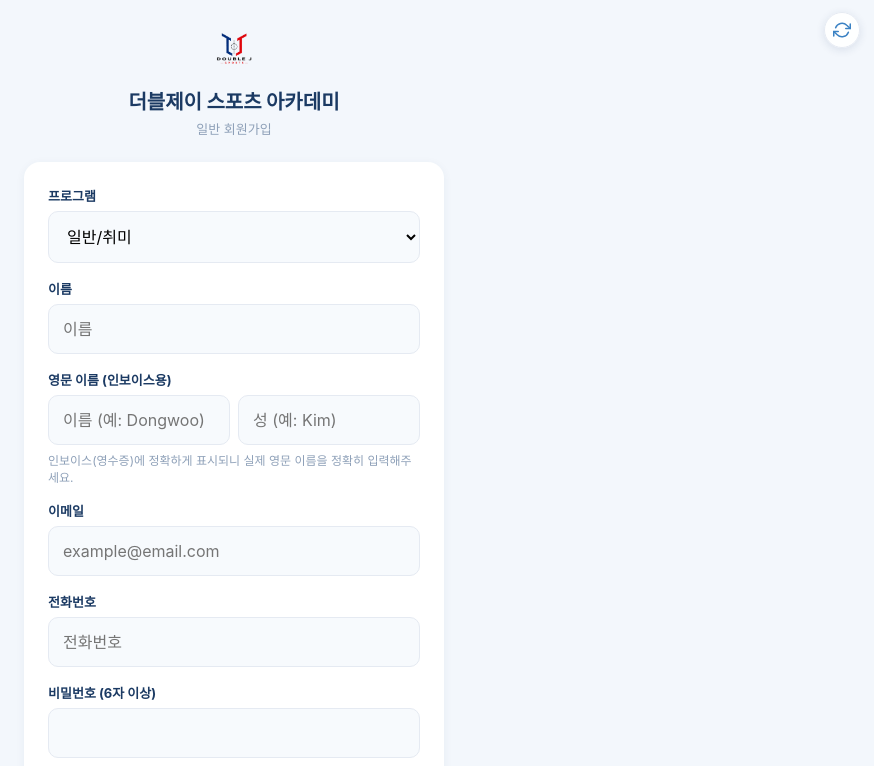
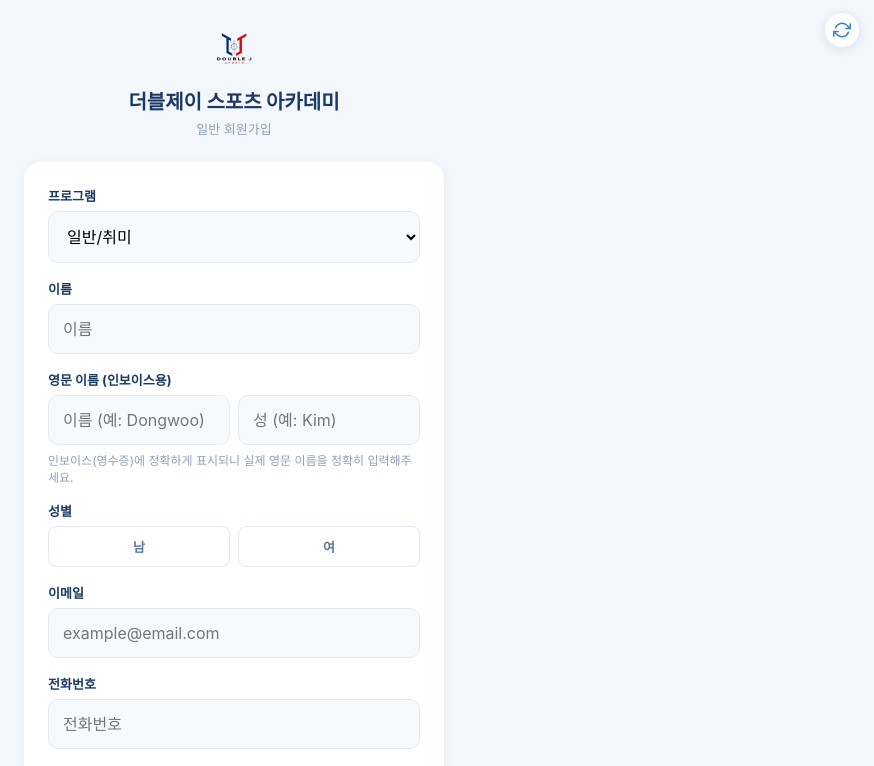
Before and after one commit to heoseony/Double-J-Sports, a Next.js app: page /signup/adult in a window 1280 px wide. Shown: the top 766 px of the page, without its empty margins (406-1280 px from the left). Built offline with nearby package versions, Linux system fonts and the light colour scheme; no server answers.

Commit message:
feat: 일반(성인) 회원가입에 성별 필드 추가

```diff
--- a/app/signup/adult/page.js
+++ b/app/signup/adult/page.js
@@ -14,6 +14,7 @@ export default function AdultSignupPage() {
 
   const [program, setProgram] = useState("general");
   const [name, setName] = useState("");
+  const [gender, setGender] = useState("");
   const [firstNameEn, setFirstNameEn] = useState("");
   const [lastNameEn, setLastNameEn] = useState("");
   const [email, setEmail] = useState("");
@@ -75,6 +76,7 @@ export default function AdultSignupPage() {
       name: name.trim(),
       first_name_en: firstNameEn.trim() || null,
       last_name_en: lastNameEn.trim() || null,
+      gender: gender || null,
       status: "active",
       referred_by: referredBy.trim() || null,
     });
@@ -200,6 +202,44 @@ export default function AdultSignupPage() {
               {t("signupAdult.nameEnHint")}
             </p>
 
+            <label style={labelStyle}>{t("memberEdit.genderLabel")}</label>
+            <div style={{ display: "flex", gap: 8, marginTop: 6 }}>
+              <button
+                type="button"
+                onClick={() => setGender("남")}
+                style={{
+                  flex: 1,
+                  padding: "10px 0",
+                  fontSize: 13,
+                  fontWeight: 700,
+                  borderRadius: 8,
+                  border: gender === "남" ? "none" : "1px solid #e5eaf2",
+                  background: gender === "남" ? BLUE : "white",
+                  color: gender === "남" ? "white" : "#5b7699",
+                  cursor: "pointer",
+                }}
+              >
+                {t("memberEdit.genderMale")}
+              </button>
+              <button
+                type="button"
+                onClick={() => setGender("여")}
+                style={{
+                  flex: 1,
+                  padding: "10px 0",
+                  fontSize: 13,
+                  fontWeight: 700,
+                  borderRadius: 8,
+                  border: gender === "여" ? "none" : "1px solid #e5eaf2",
+                  background: gender === "여" ? BLUE : "white",
+                  color: gender === "여" ? "white" : "#5b7699",
+                  cursor: "pointer",
+                }}
+              >
+                {t("memberEdit.genderFemale")}
+              </button>
+            </div>
+
             <label style={labelStyle}>{t("signupAdult.emailLabel")}</label>
             <input
               type="email"
```
